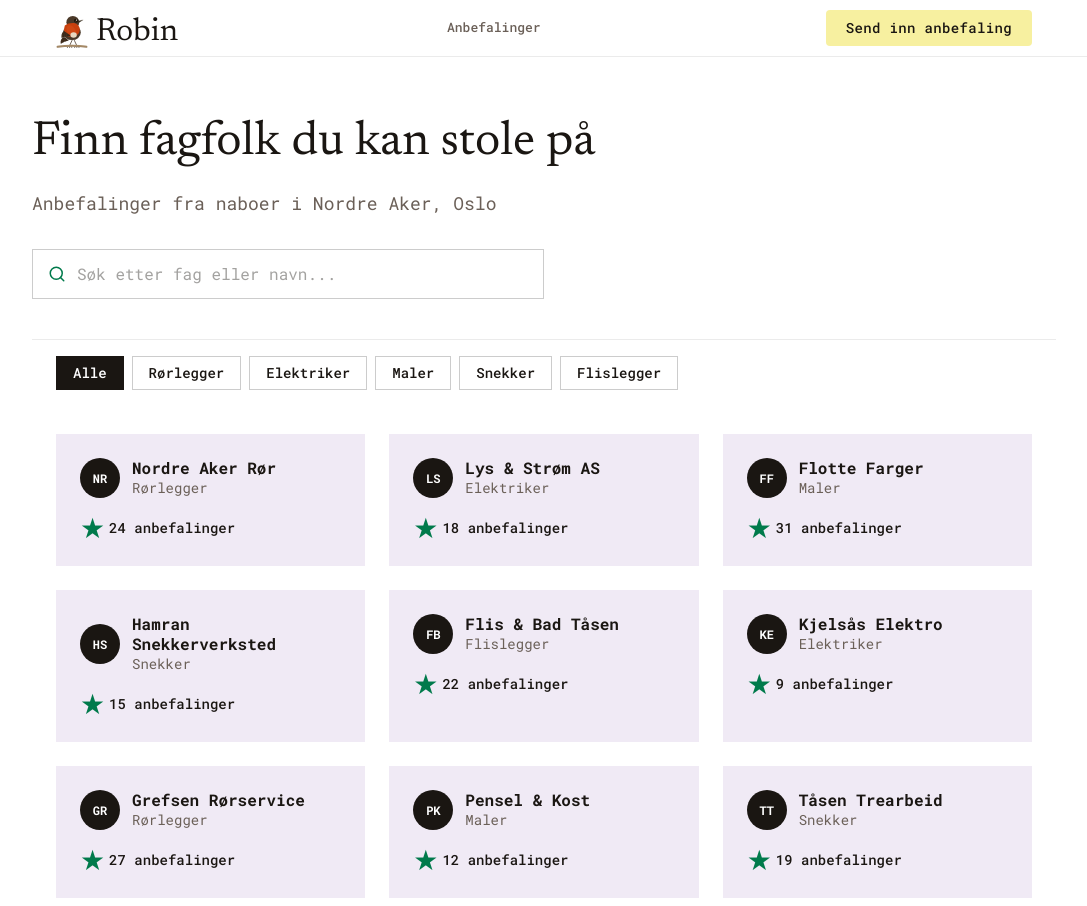
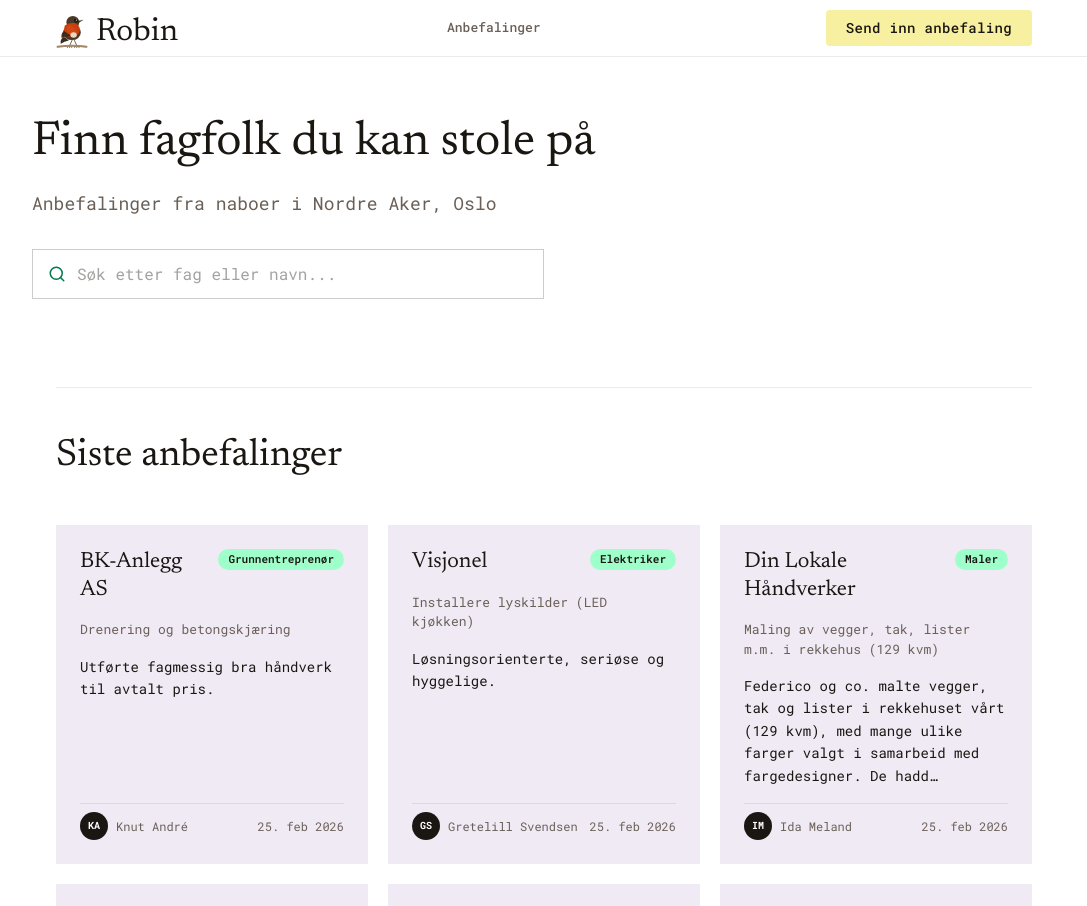
Before and after one commit to idameland/robin, a Next.js app: page / in a window 1280 px wide. Shown: the top 906 px of the page, without its empty margins (96-1183 px from the left). Built offline with nearby package versions, Linux system fonts and the light colour scheme.

Commit message:
Fjern mock-kort fra forsiden

```diff
--- a/app/page.tsx
+++ b/app/page.tsx
@@ -3,42 +3,22 @@
 import { useState } from "react";
 import Navbar from "@/components/Navbar";
 import Hero from "@/components/Hero";
-import CategoryPills from "@/components/CategoryPills";
-import ProfCard from "@/components/ProfCard";
 import { AnbefalingKort, AnbefalingModal } from "@/components/AnbefalingKort";
-import { professionals } from "@/data/professionals";
 import { anbefalinger, Anbefaling } from "@/lib/anbefalinger";
 
 const serif = { fontFamily: "var(--font-playfair)" };
 
 export default function Home() {
-  const [activeCategory, setActiveCategory] = useState("Alle");
   const [valgt, setValgt] = useState<Anbefaling | null>(null);
-
-  const filtered =
-    activeCategory === "Alle"
-      ? professionals
-      : professionals.filter((p) => p.fag === activeCategory);
 
   return (
     <div className="min-h-screen bg-white">
       <Navbar />
       <Hero />
-      <CategoryPills onSelect={setActiveCategory} />
       <main className="max-w-5xl mx-auto px-6 py-6 pb-16">
-        <div className="grid grid-cols-1 sm:grid-cols-2 lg:grid-cols-3 gap-6">
-          {filtered.map((prof) => (
-            <ProfCard key={prof.id} prof={prof} />
-          ))}
-        </div>
-        {filtered.length === 0 && (
-          <p className="text-center text-petroleum-muted py-24">
-            Ingen fagfolk funnet i denne kategorien ennå.
-          </p>
-        )}
 
         {/* Siste anbefalinger */}
-        <div className="mt-16 pt-12 border-t border-black/8">
+        <div className="mt-6 pt-10 border-t border-black/8">
           <h2
             className="text-[32px] md:text-[38px] font-normal text-petroleum mb-10"
             style={serif}
```
